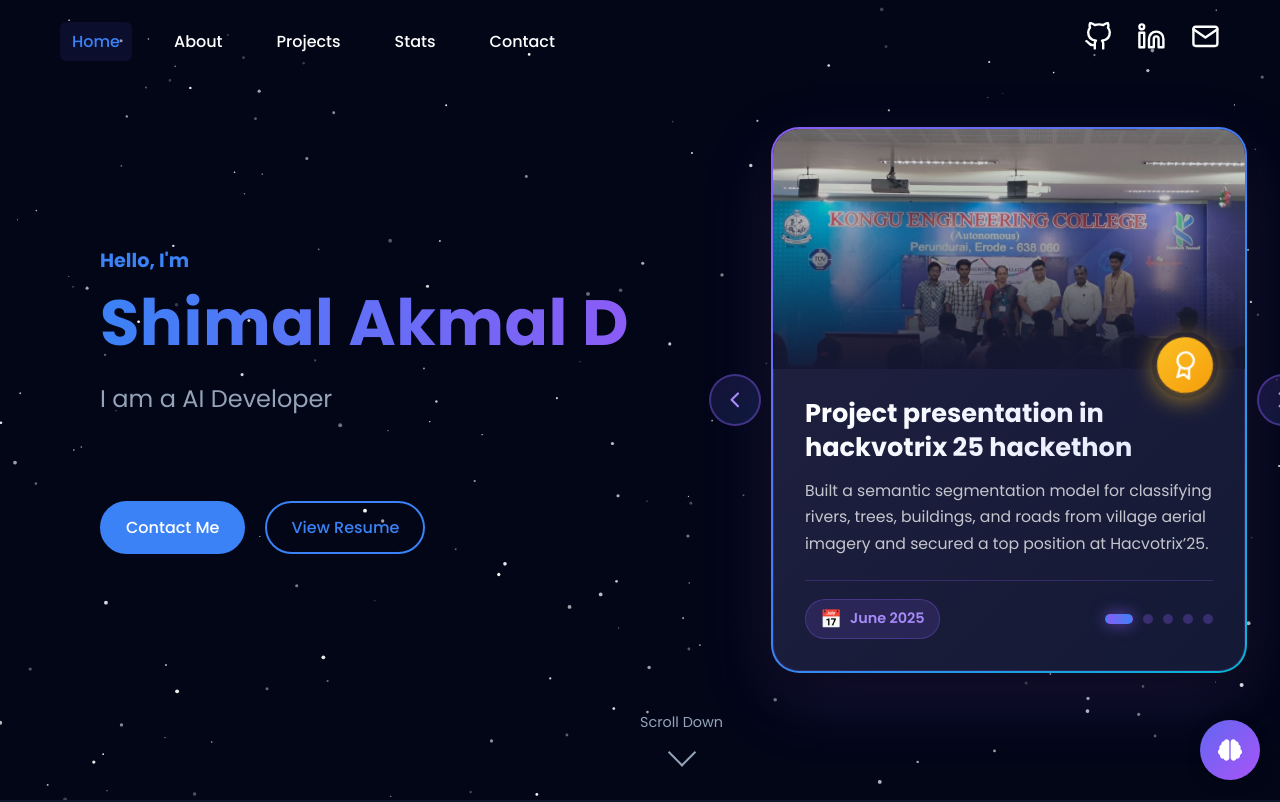
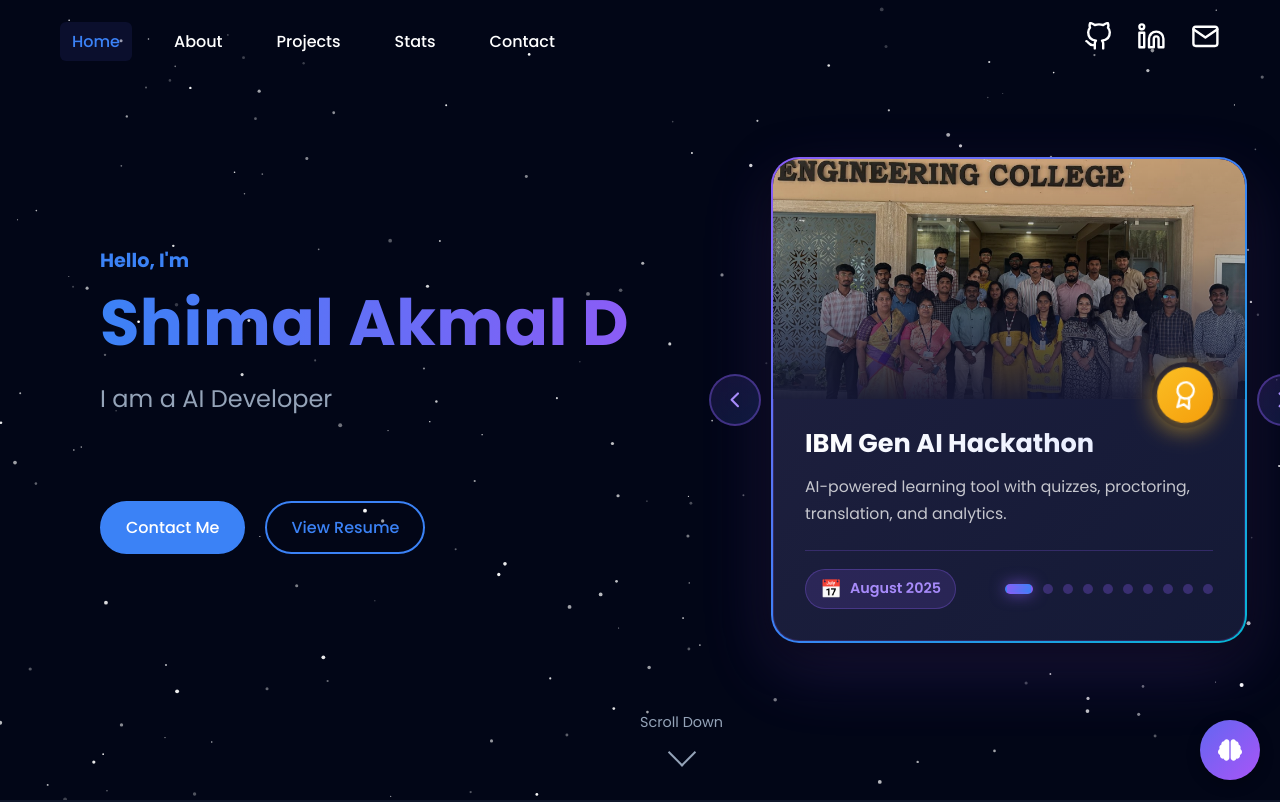
Before and after one commit to Shimal007/portfolio, a React (Vite) app in the folder Client/: page / in a window 1280 px wide. Shown: the top 802 px of the page. Built offline with nearby package versions, Linux system fonts and the light colour scheme.

Commit message:
updated achievements

```diff
--- a/Client/src/Pages/HomePage.jsx
+++ b/Client/src/Pages/HomePage.jsx
@@ -38,40 +38,90 @@ const HomePage = ({
 
   const achievements = [
   {
+    id: 3,
+    title: "IBM Gen AI Hackathon",
+    prize: "1st Prize",
+    project: "StudyMate - AI Study Assistant",
+    description: "AI-powered learning tool with quizzes, proctoring, translation, and analytics.",
+    date: "August 2025",
+    image: ibm,
+  },
+  {
+    id: 4,
+    title: "SRCAS Hackathon 2.0",
+    prize: "1st Prize",
+    project: "LLM for Cyber Issue SOPs",
+    college: "Sri Ramakrishna College of Arts and Science",
+    date: "December 2025",
+    image: srcas,
+  },
+  {
+    id: 5,
+    title: "Cybot Fusion’26",
+    prize: "2nd Prize",
+    project: "Real-Time Phishing Detection",
+    college: "Kongu Engineering College",
+    date: "February 2026",
+    image: cybot,
+  },
+  {
+    id: 6,
+    title: "CSD 24 Hour Hackathon",
+    prize: "2nd Prize",
+    project: "Ayurveda E-commerce with Chatbot",
+    date: "March 2025",
+    image: csd,
+  },
+  {
     id: 1,
-      title: "Project presentation in hackvotrix 25 hackethon",
-      description: "Built a semantic segmentation model for classifying rivers, trees, buildings, and roads from village aerial imagery and secured a top position at Hacvotrix’25.",
+    title: "Hackvotrix’25 Hackathon",
+    prize: "Top Position",
+    project: "Semantic Segmentation for Aerial Imagery",
+    description: "Classified rivers, trees, buildings, and roads from village aerial imagery.",
     date: "June 2025",
     image: hack,
   },
   {
     id: 2,
-      title: "Project presentation in Exodia 25 hackethon",
-      description: "Built a “Tag Me” face-matching system that finds a person in group photos using one reference image, integrated as a Drive extension.",
+    title: "Exodia’25 Hackathon",
+    prize: "1st Prize",
+    project: "Face Album Matching",
+    description: "Built 'Tag Me' system to find a person in group photos using a reference image.",
     date: "September 2025",
     image: exodia,
   },
   {
-      id: 3,
-      title: "Project presentation in IBM Gen Ai hackethon",
-      description: "Developed StudyMate, a smart e-learning tool offering secure quizzes with AI proctoring, real-time language translation, automated notes generation, and performance analytics ",
-      date: "August 2025",
-      image: ibm,
-    },
-    {
-      id: 4,
-      title: "Project Presentation 1st Prize",
-      description: "Presented a project on Chatbot based Ticket Booking System and won the 1st prize.",
-      date: "February 2025",
+    id: 7,
+    title: "CSI Project Expo",
+    prize: "1st Prize",
+    project: "Museum Ticket Chatbot",
+    date: "April 2025",
     image: eie,
   },
   {
-      id: 5,
-      title: "CSD 24 Hour Hackathon 2nd Prize",
-      description: "Built an Ayurveda Ecommerce Website with Chatbot for Assistance and won the CSD 24 Hackathon.",
-      date: "March 2025",
-      image: csd,
+    id: 8,
+    title: "Newells2K25",
+    prize: "1st Prize",
+    project: "AI Mock Interviewer",
+    date: "October 2025",
+    image: ai,
   },
+  {
+    id: 9,
+    title: "Eareyes 2K26 ",
+    prize: "1st Prize",
+    project: "Paper & Project Presentation",
+    date: "2026",
+    image: eie1,
+  },
+  {
+    id: 10,
+    title: "GEC club Event",
+    prize: "1st Prize",
+    project: "Paper Presentation",
+    date: "2026",
+    image: gender,
+  }
 ];
 
   useEffect(() => {
```
Lines whose indentation alone changed are shown as unchanged.
